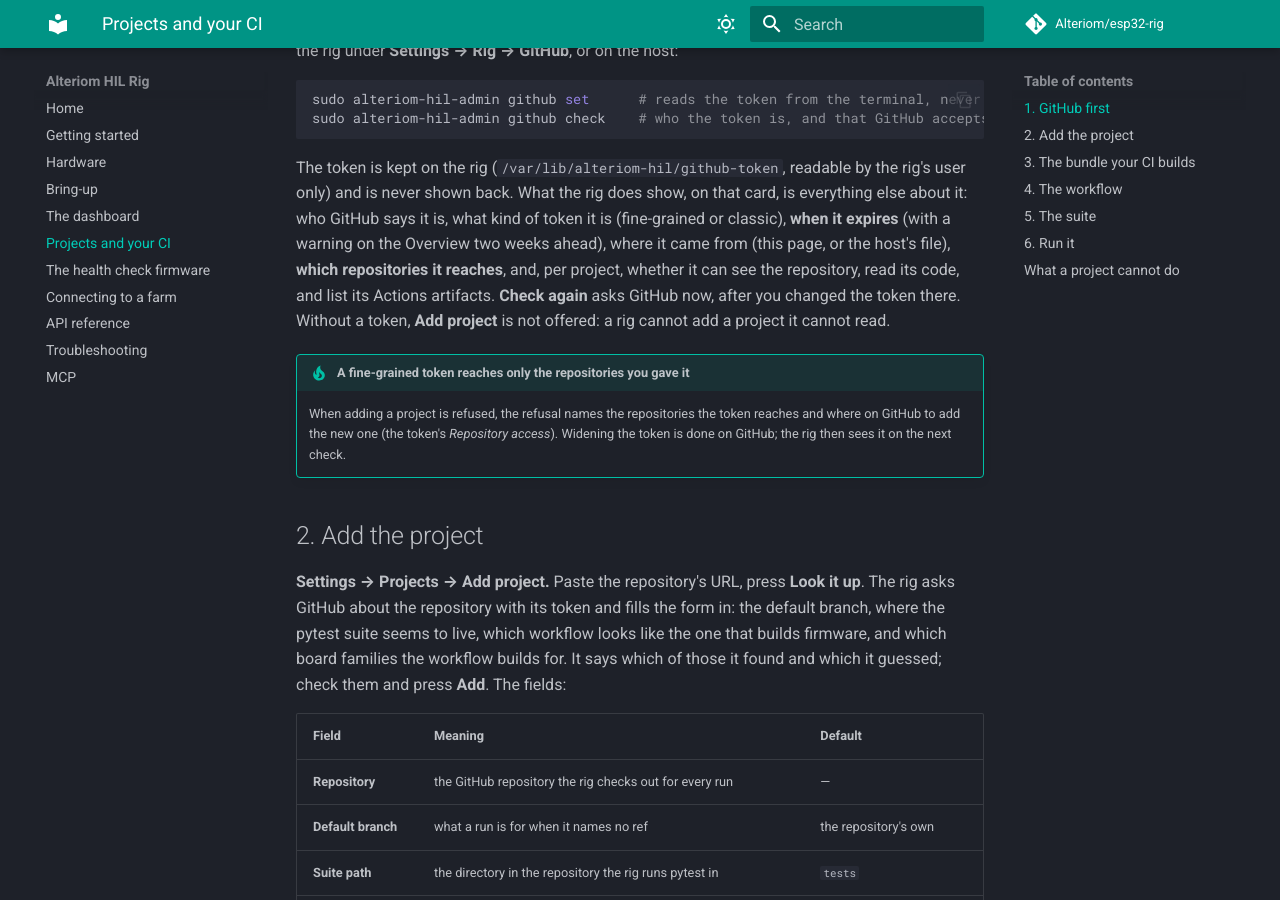
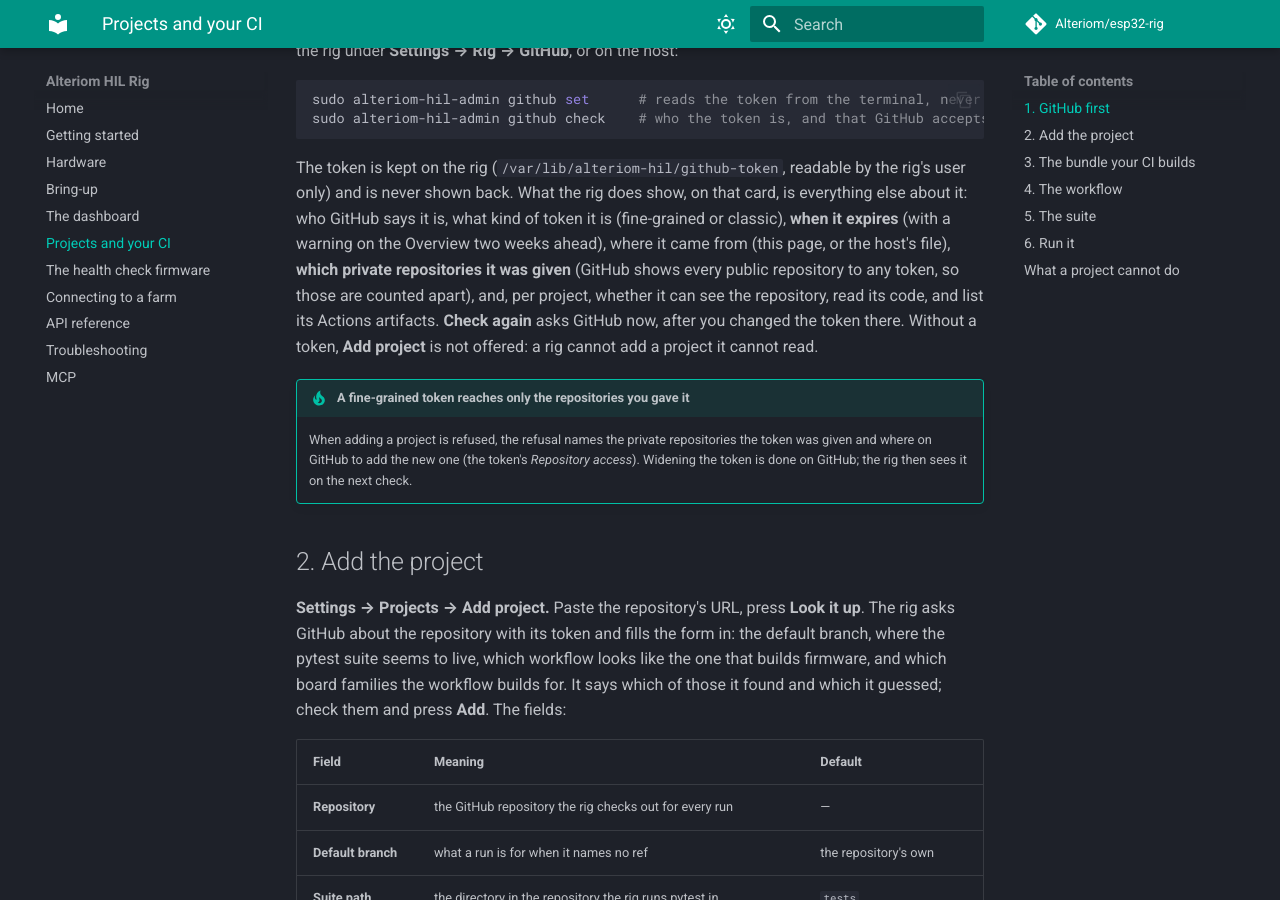
Before and after one commit to Alteriom/esp32-rig, an MkDocs documentation site: the page built from docs/projects.md, in a window 1280 px wide and 900 px high, scrolled down 479 px. Built offline with MkDocs 1.6.1 and Material for MkDocs 9.7.7, drawn with Linux system fonts in a browser that asks for light colours; comment, search, counter and statistics services are not loaded.

Commit message:
A fine-grained token is what it was given: its private repositories (#21)
GitHub lists every public repository the user can see for any token --
43 rows on a rig whose token was given one repository -- so "reaches 43
repositories" said nothing. The card and the refusal now name the
private repositories the token was given and count the public ones
apart, which is what a person adding a private project needs to know.

Co-authored-by: Claude Fable 5.1 <noreply@anthropic.com>

```diff
--- a/docs/projects.md
+++ b/docs/projects.md
@@ -28,15 +28,17 @@ by the rig's user only) and is never shown back. What the rig does show, on
 that card, is everything else about it: who GitHub says it is, what kind of
 token it is (fine-grained or classic), **when it expires** (with a warning on
 the Overview two weeks ahead), where it came from (this page, or the host's
-file), **which repositories it reaches**, and, per project, whether it can
-see the repository, read its code, and list its Actions artifacts. **Check
+file), **which private repositories it was given** (GitHub shows every
+public repository to any token, so those are counted apart), and, per
+project, whether it can see the repository, read its code, and list its
+Actions artifacts. **Check
 again** asks GitHub now, after you changed the token there. Without a token,
 **Add project** is not offered: a rig cannot add a project it cannot read.
 
 !!! tip "A fine-grained token reaches only the repositories you gave it"
-    When adding a project is refused, the refusal names the repositories the
-    token reaches and where on GitHub to add the new one (the token's
-    *Repository access*). Widening the token is done on GitHub; the rig then
+    When adding a project is refused, the refusal names the private
+    repositories the token was given and where on GitHub to add the new one
+    (the token's *Repository access*). Widening the token is done on GitHub; the rig then
     sees it on the next check.
 
 ## 2. Add the project
```
Also changed, not shown: docs/troubleshooting.md (+1 -1 lines), 4 other files.
